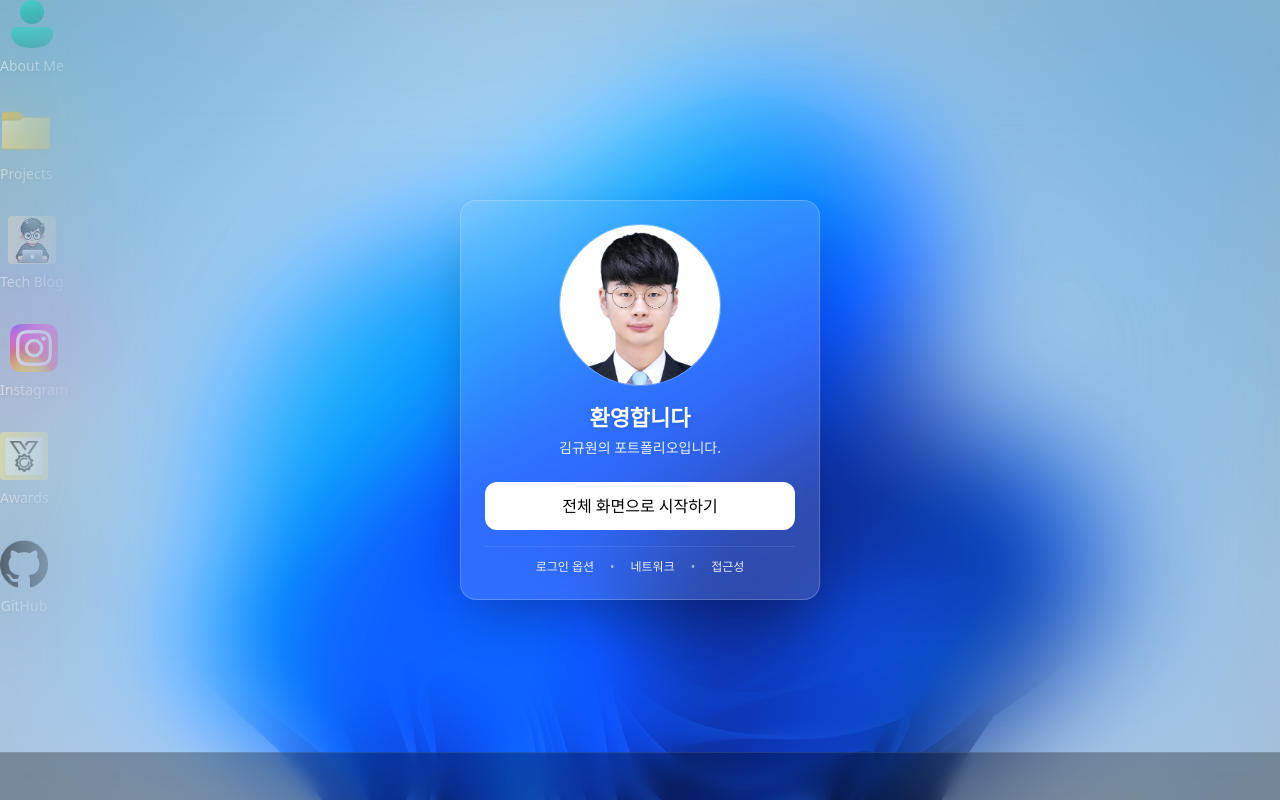
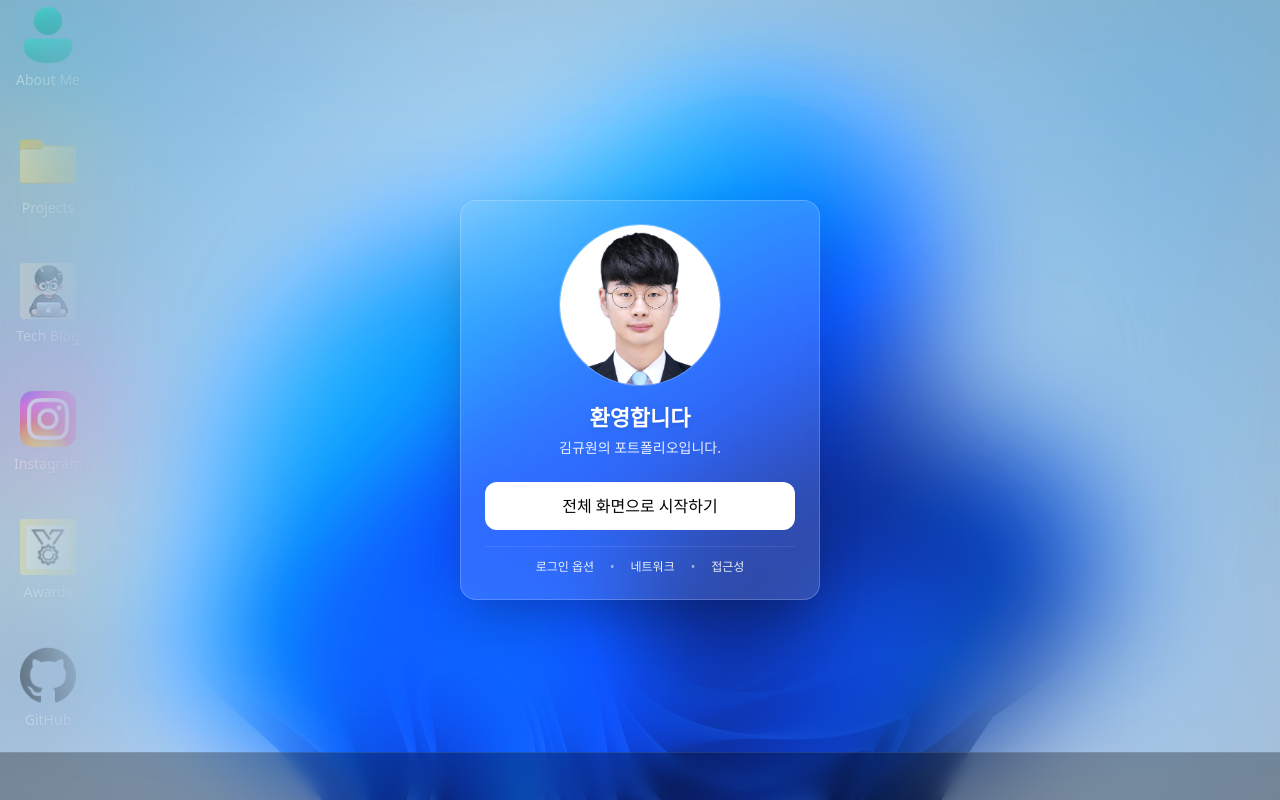
Before and after one commit to alpaka206/alpaka206.github.io, a React (Vite) app: page / in a window 1280 px wide. Built offline with nearby package versions, Linux system fonts and the light colour scheme.

Commit message:
feat: 폴더 아이콘 UI 수정

```diff
--- a/src/components/FolderIcon/FolderIcon.tsx
+++ b/src/components/FolderIcon/FolderIcon.tsx
@@ -18,30 +18,41 @@ export function FolderIcon({
       ? 'text-black/90 group-hover:text-black'
       : 'text-white/90 group-hover:text-white';
 
-  const labelShadow = variant === 'folder' ? '' : 'drop-shadow';
+  const tileTone =
+    variant === 'folder'
+      ? 'hover:bg-black/5 focus-visible:bg-black/10'
+      : 'hover:bg-white/10 focus-visible:bg-white/15';
+
+  const labelShadow = variant === 'desktop' ? 'drop-shadow' : '';
+
   return (
     <button
       onClick={onClick}
       aria-label={title}
       className={[
-        'group inline-flex flex-col items-center gap-2',
-        'bg-transparent hover:bg-transparent active:bg-transparent',
-        'text-white/90 hover:text-white',
-        'p-0 appearance-none border-0',
-        'focus:outline-none focus-visible:outline-none focus-visible:ring-0',
+        'group w-[88px] h-[112px] md:w-[96px] md:h-[96px]',
+        'inline-flex flex-col items-center justify-center gap-2',
+        'rounded-xl transition-colors',
+        'bg-transparent p-0 border-0 appearance-none',
+        'focus:outline-none focus-visible:ring-0',
+        tileTone,
         className ?? '',
       ].join(' ')}
     >
-      <div className='size-10 md:size-12 shrink-0'>
+      <div className='size-12 md:size-14 shrink-0 grid place-items-center'>
         <img
           src={imageUrl}
           alt={title}
           className='w-full h-full object-contain select-none pointer-events-none transition-transform group-hover:scale-105'
+          draggable={false}
         />
       </div>
       <span
         className={[
-          'text-xs md:text-sm font-medium',
+          'text-center leading-tight',
+          'text-[11px] md:text-sm font-medium',
+          'max-w-[84px] md:max-w-[92px]',
+          'line-clamp-2',
           labelTone,
           labelShadow,
         ].join(' ')}
```
